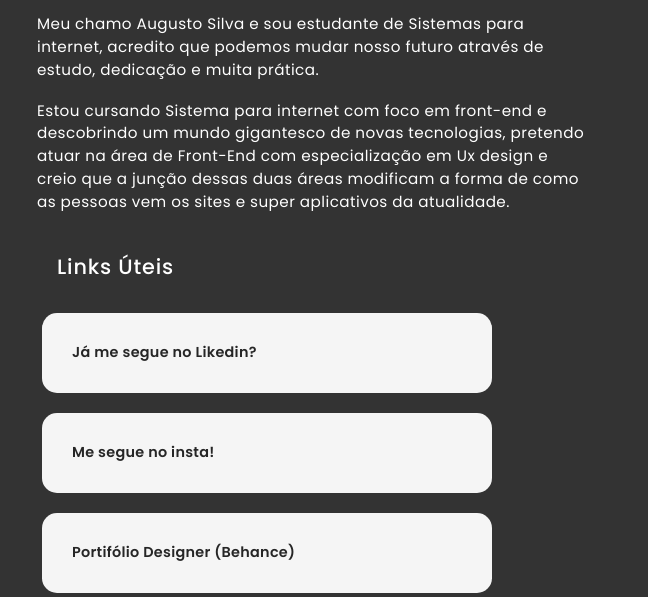
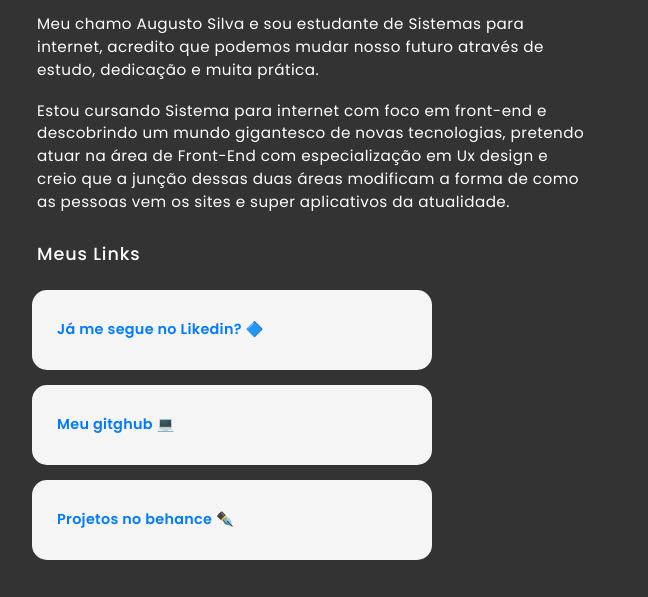
Before and after one commit to joseaugustosva/site-augusto-silva, a plain HTML site: page index.html in a window 1280 px wide. Shown: the part 184-781 px from the top of the page, without its empty margins (313-961 px from the left). Drawn offline with nearby package versions, Linux system fonts and the light colour scheme.

Commit message:
Refatoração seção links

```diff
--- a/css/style.css
+++ b/css/style.css
@@ -92,21 +92,51 @@ body {
   margin-bottom: 18px;
 }
 
-/* Links */
+/* Links úteis */
 
-.btn-links {
+#links {
+  width: 100%;
   display: flex;
-  color: #262626;
+  flex-direction: column;
+  gap: 15px;
+}
+
+.tituto-links {
+  color: #fff;
+  font-weight: 500;
+  font-size: 1.1em;
+  letter-spacing: 0.05em;
+  padding-left: 5px;
+  margin-bottom: 10px;
+}
+
+.botao-link {
+  width: 400px;
+  height: 80px;
   background: #f5f5f5;
   border-radius: 15px;
-  padding-left: 30px;
-  width: 450px;
-  height: 80px;
-  align-items: center;
+  padding-left: 25px;
+  font-weight: 600;
+  font-size: 0.9em;
+  letter-spacing: 0.02em;
 }
 
-.alinhamento-btn {
-  padding: 20px 0 0 20px;
+#links a {
+  display: flex;
+  align-items: center;
+  text-decoration: none;
+}
+
+#links a:hover {
+  color: #262626;
+}
+
+#links a:active {
+  color: #262626;
+}
+
+#links a:visited {
+  color: #262626;
 }
 
 .footer {
@@ -115,33 +145,6 @@ body {
 }
 
 /* ======================= Tipografia ======================= */
-
-#links h3 {
-  color: #fff;
-  font-weight: 500;
-  font-size: 1.3em;
-  line-height: 36px;
-  letter-spacing: 0.04em;
-  padding: 0 0 0 20px;
-}
-
-#links a {
-  text-decoration: none;
-}
-
-#links a:hover {
-  color: #166ff5;
-}
-
-.links a:visited {
-  color: #262626;
-}
-
-.btn-texto {
-  font-weight: 600;
-  font-size: 0.9em;
-  letter-spacing: 0.02em;
-}
 
 .texto-footer {
   color: #fff;
--- a/index.html
+++ b/index.html
@@ -53,27 +53,13 @@
 
     <section id="links">
 
-      <div class="container container-main">
+      <h3 class="tituto-links">Meus Links</h3>
 
-        <h3>Links Úteis</h3>
+      <a class="botao-link" href="https://www.linkedin.com/in/jaugustosilva/">Já me segue no Likedin? 🔷</a>
 
-        <div class="row alinhamento-btn">
-          <a href="https://www.linkedin.com/in/jaugustosilva/" class="btn-links btn-texto">Já me segue no Likedin?</a>
-        </div>
+      <a class="botao-link" href="https://github.com/joseaugustosva">Meu gitghub 💻</a>
 
-        <div class="row alinhamento-btn">
-          <a href="https://www.instagram.com/augustotalks/?next=%2F" class="btn-links btn-texto">Me segue no insta!</a>
-        </div>
-
-        <div class="row alinhamento-btn">
-          <a href="https://www.behance.net/joseaugust38e7" class="btn-links btn-texto">Portifólio Designer (Behance)</a>
-        </div>
-
-        <div class="row alinhamento-btn">
-          <a href="https://github.com/joseaugustosva" class="btn-links btn-texto">Portifólio Dev. (Github)</a>
-        </div>
-
-      </div>
+      <a class="botao-link" href="https://www.behance.net/joseaugust38e7">Projetos no behance ✒️</a>
 
     </section>
 
```
